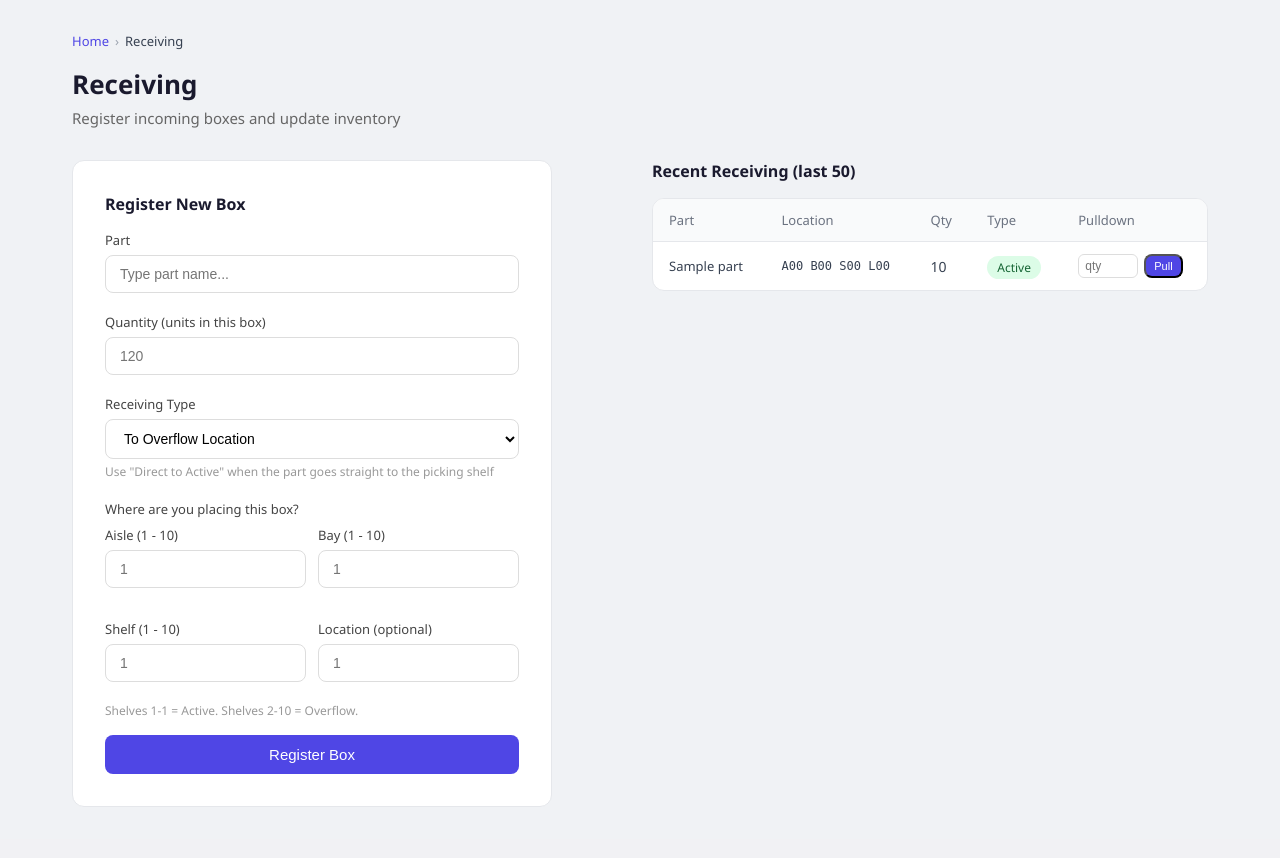
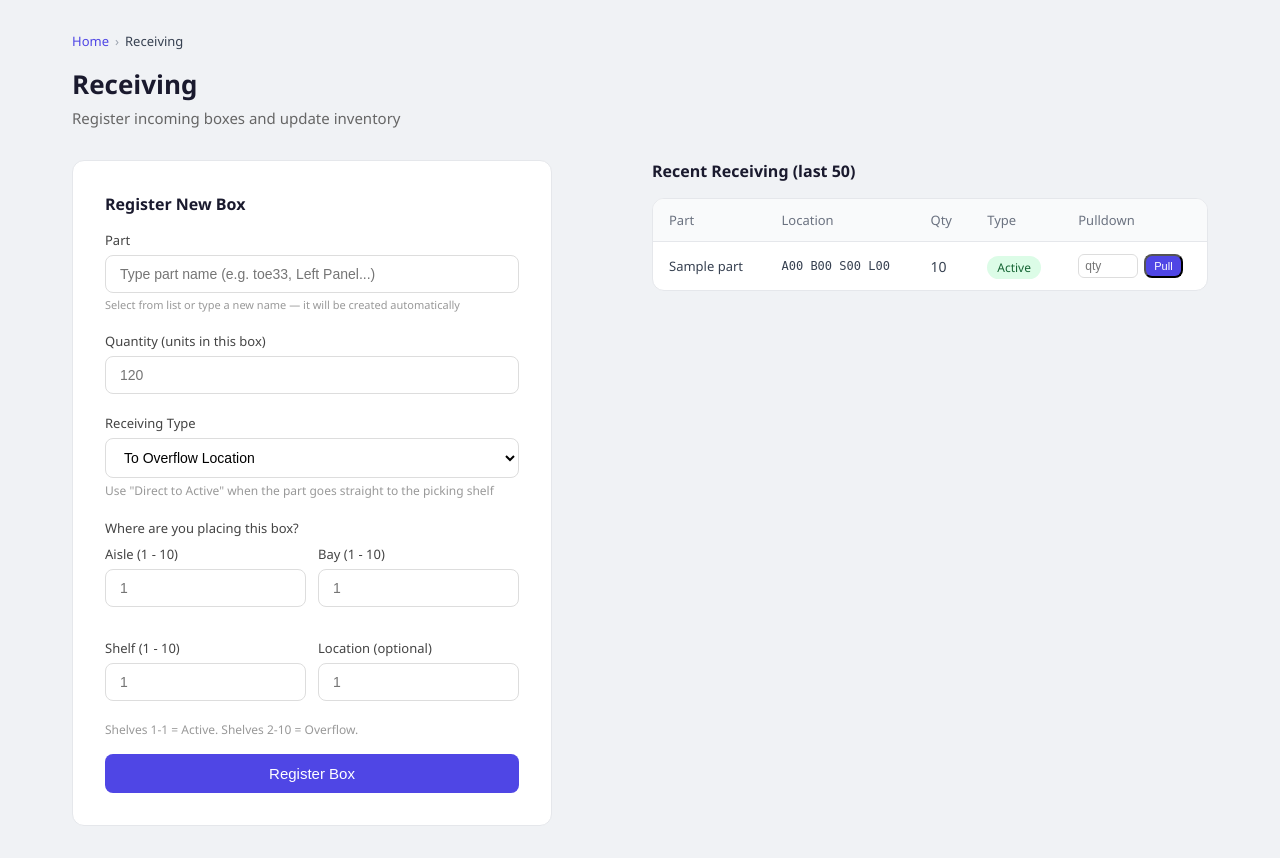
Before and after one commit to sarwin-dev/pickflow, a Flask app: page /receiving/ in a window 1280 px wide. Shown: the part 60-918 px from the top of the page. Before the commit the page ends 866 px from the top, so only its background shows below. Run offline with Flask 3, Linux system fonts and the light colour scheme; the visitor is signed in with stand-in values (Sample User, id 1); tables that the repository leaves empty hold one stand-in row (values such as "Sample post").

Commit message:
Allow receiving new parts by name: auto-format and create if not exists
Co-Authored-By: Claude Sonnet 4.6 <noreply@anthropic.com>

```diff
--- a/routes/receiving.py
+++ b/routes/receiving.py
@@ -1,6 +1,7 @@
+import re
 from flask import Blueprint, render_template, session, redirect, url_for, request
 from extensions import db
-from models import Inventory, PartTemplate, WarehouseConfig, Part
+from models import Inventory, WarehouseConfig, Part
 from datetime import datetime
 
 receiving_bp = Blueprint('receiving', __name__, url_prefix='/receiving')
@@ -31,10 +32,25 @@ def receive():
     if check:
         return check
 
-    # valida que se haya seleccionado una parte
+    # acepta part_id (seleccion del autocomplete) o part_name (texto libre)
     part_id = request.form.get('part_id')
+    part_name_raw = request.form.get('part_name', '').strip()
+
+    if not part_id and not part_name_raw:
+        return redirect(url_for('receiving.index'))
+
     if not part_id:
-        return redirect(url_for('receiving.index'))
+        # formatea el nombre: separa letras de numeros, title case
+        formatted = re.sub(r'([a-zA-Z])(\d)', r'\1 \2', part_name_raw)
+        formatted = re.sub(r'(\d)([a-zA-Z])', r'\1 \2', formatted)
+        part_name = ' '.join(formatted.split()).title()
+        # busca la parte o la crea si no existe
+        part = Part.query.filter(Part.name.ilike(part_name)).first()
+        if not part:
+            part = Part(name=part_name)
+            db.session.add(part)
+            db.session.flush()
+        part_id = part.id
 
     config = WarehouseConfig.query.first()
     quantity = int(request.form['quantity'])
--- a/templates/receiving/index.html
+++ b/templates/receiving/index.html
@@ -21,12 +21,14 @@
             <!-- campo de busqueda con autocomplete -->
             <div class="form-group">
                 <label>Part</label>
-                <!-- campo visible donde el usuario escribe -->
-                <input type="text" id="part-search" placeholder="Type part name..." autocomplete="off"
-                    style="width:100%;">
-                <!-- campo oculto que guarda el id de la parte seleccionada -->
-                <!-- el usuario no lo ve, lo llena el javascript -->
-                <input type="hidden" name="part_id" id="part-id" required>
+                <!-- campo visible: acepta nombre libre o seleccion del autocomplete -->
+                <input type="text" id="part-search" name="part_name" placeholder="Type part name (e.g. toe33, Left Panel...)"
+                    autocomplete="off" style="width:100%;" required>
+                <!-- si el usuario selecciona del autocomplete, se guarda el id aqui -->
+                <input type="hidden" name="part_id" id="part-id">
+                <p style="font-size:11px; color:#999; margin-top:4px;">
+                    Select from list or type a new name — it will be created automatically
+                </p>
                 <!-- contenedor donde aparecen las sugerencias del autocomplete -->
                 <div id="suggestions" style="
                     border:1px solid #ddd;
```
